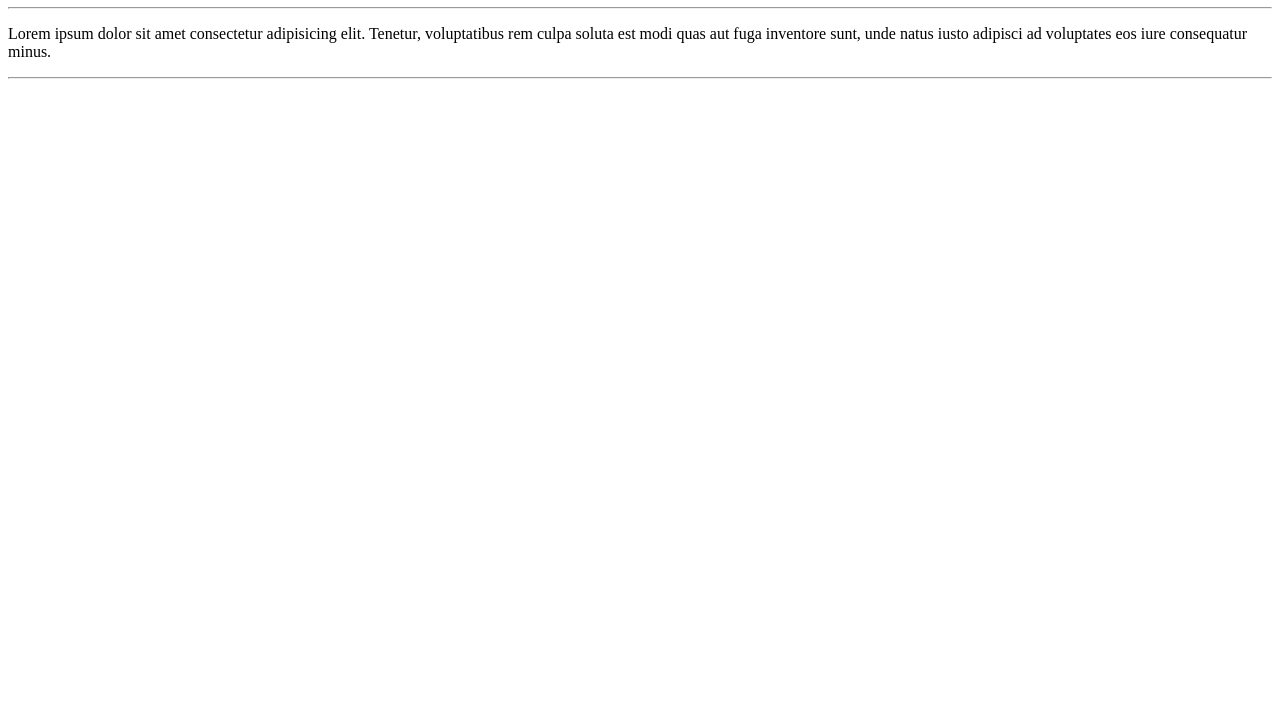
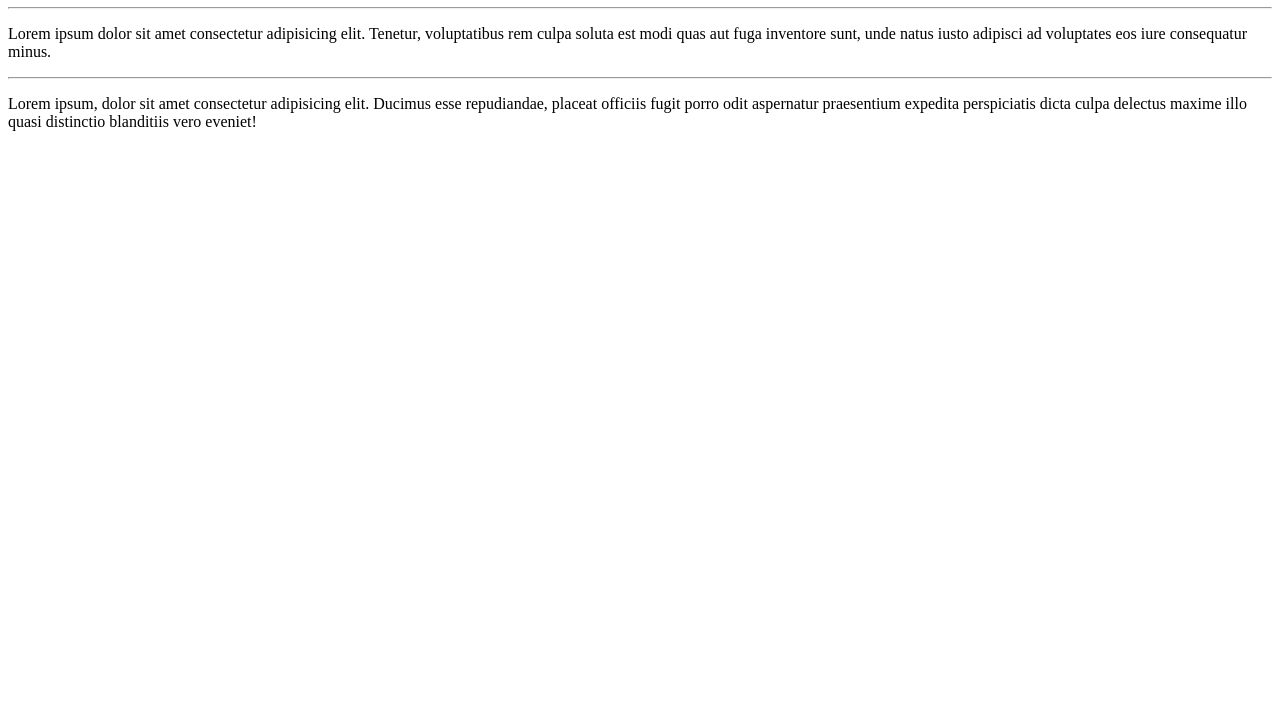
Before and after one commit to LucasEstevesCosta/Hello-World, a plain HTML site: page site-exemplo/index.html in a window 1280 px wide. Shown: the part 73-800 px from the top of the page. Drawn offline with Linux system fonts and the light colour scheme.

Commit message:
Adicionei um paragrafo

```diff
--- a/site-exemplo/index.html
+++ b/site-exemplo/index.html
@@ -10,5 +10,6 @@
     <hr>
     <p>Lorem ipsum dolor sit amet consectetur adipisicing elit. Tenetur, voluptatibus rem culpa soluta est modi quas aut fuga inventore sunt, unde natus iusto adipisci ad voluptates eos iure consequatur minus.</p>
     <hr>
+    <p>Lorem ipsum, dolor sit amet consectetur adipisicing elit. Ducimus esse repudiandae, placeat officiis fugit porro odit aspernatur praesentium expedita perspiciatis dicta culpa delectus maxime illo quasi distinctio blanditiis vero eveniet!</p>
 </body>
 </html>
```
